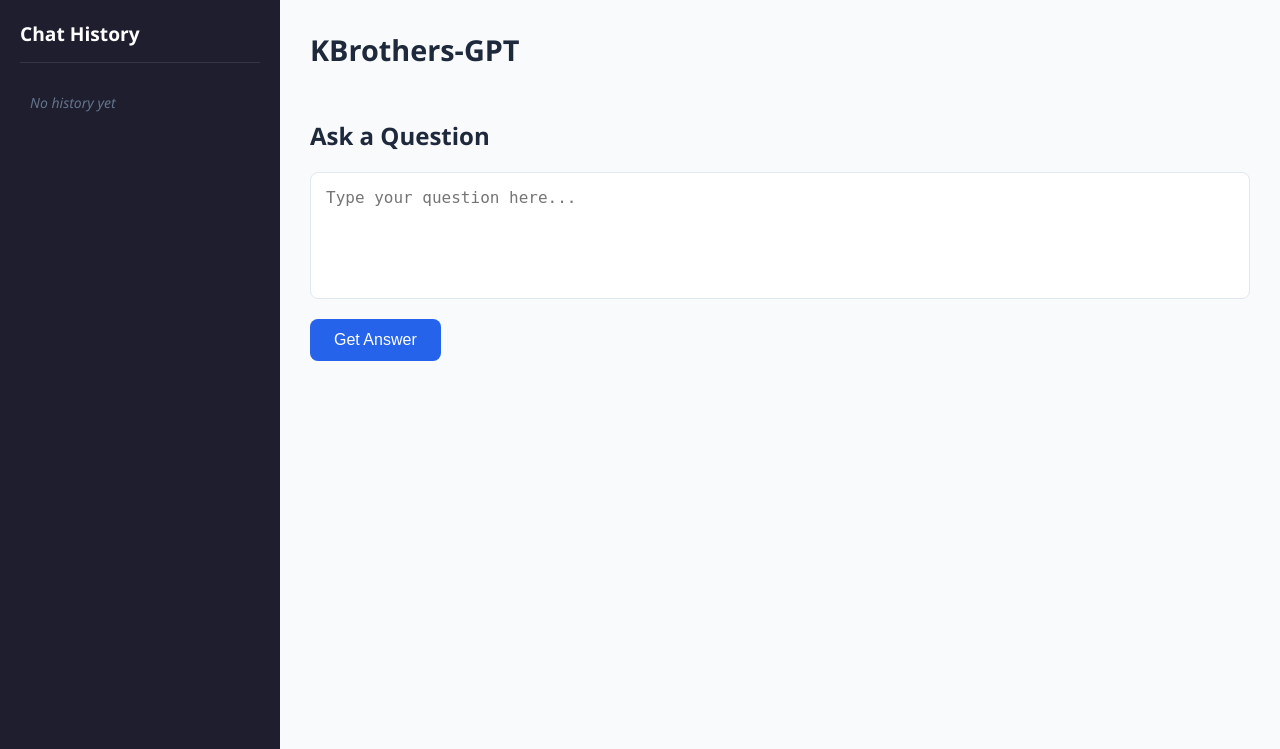
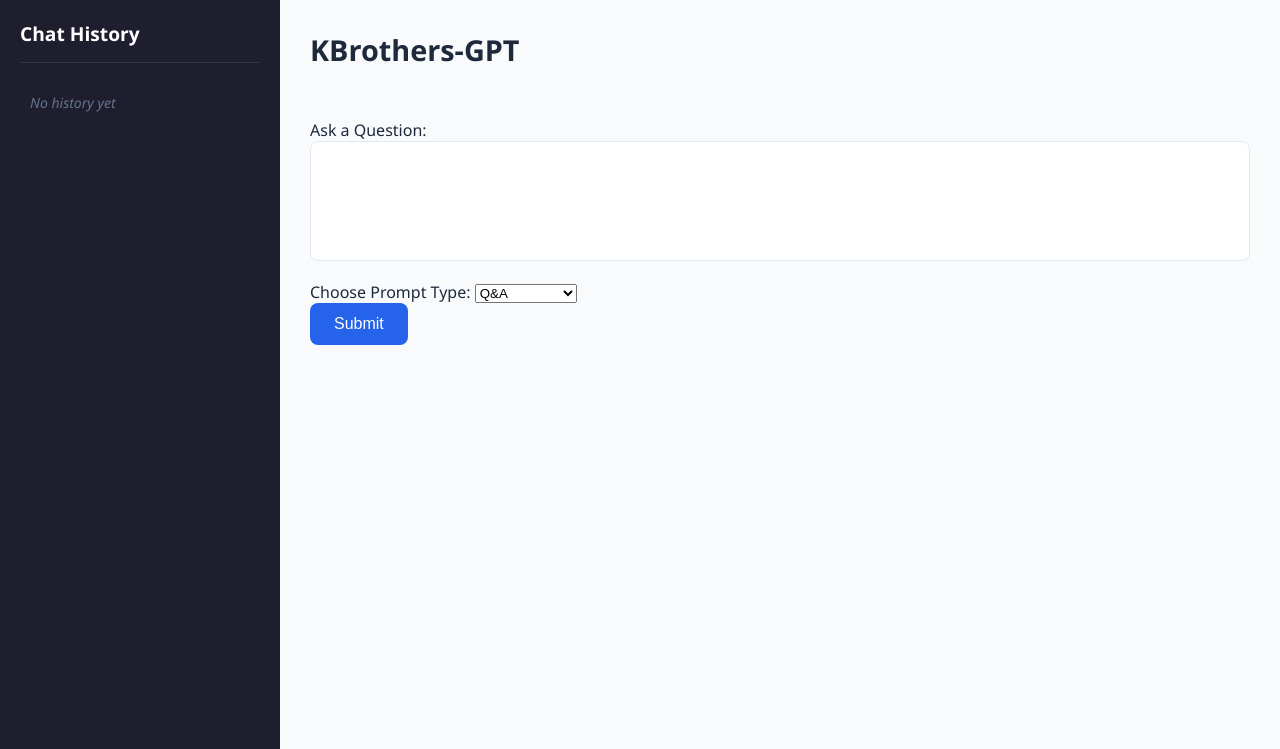
Before and after one commit to sunil-kunkekar/KBrothers_GPT, a Django app: page /gemini/ in a window 1280 px wide. Shown: the top 749 px of the page. Run offline with Django 5.2, Linux system fonts and the light colour scheme.

Commit message:
Develop the Prompt Templates + LangChain Chains

```diff
--- a/core/views.py
+++ b/core/views.py
@@ -1,5 +1,6 @@
+#core/views.py
 from django.shortcuts import render
-from .langchain_helper import generate_answer_from_prompt
+from .langchain_helper import *
 
 
 # In-memory history (reset on server restart)
@@ -7,9 +8,15 @@ history = []
 
 def index(request):
     result = None
+    selected_prompt_type = "qa"
     if request.method == 'POST':
         prompt = request.POST.get('prompt')
+        selected_prompt_type = request.POST.get('prompt_type', 'qa')
         if prompt:
-            result = generate_answer_from_prompt(prompt)
-            history.append(prompt)
-    return render(request, "index.html", {"result": result, "history": reversed(history[-10:])})
+            result = generate_response(prompt, selected_prompt_type)
+            history.append((prompt, selected_prompt_type))
+    return render(request, "index.html", {
+        "result": result,
+        "history": reversed(history),
+        "selected_prompt_type": selected_prompt_type
+    })
--- a/templates/index.html
+++ b/templates/index.html
@@ -321,12 +321,23 @@
                     <h1>KBrothers-GPT</h1>
                 </div>
 
-                <form method="post" class="chat-form">
+                <form method="post">
                     {% csrf_token %}
-                    <h2>Ask a Question</h2>
-                    <textarea name="prompt" rows="5" placeholder="Type your question here..."></textarea><br>
-                    <button type="submit" id="submitBtn">Get Answer</button>
+                    <div class="form-group">
+                        <label for="prompt">Ask a Question:</label>
+                        <textarea name="prompt" class="form-control" rows="3" required></textarea>
+                    </div>
+                    <div class="form-group">
+                        <label for="prompt_type">Choose Prompt Type:</label>
+                        <select name="prompt_type" class="form-control">
+                            <option value="qa" {% if selected_prompt_type == 'qa' %}selected{% endif %}>Q&A</option>
+                            <option value="summarize" {% if selected_prompt_type == 'summarize' %}selected{% endif %}>Summarize</option>
+                            <option value="explain_code" {% if selected_prompt_type == 'explain_code' %}selected{% endif %}>Explain Code</option>
+                        </select>
+                    </div>
+                    <button type="submit" class="btn btn-primary">Submit</button>
                 </form>
+
 
                 {% if result %}
                 <div class="result">
```
Also changed, not shown: core/langchain_helper.py (+31 -13 lines), core/prompts.py (added, +19 -0 lines), README.md (added).
